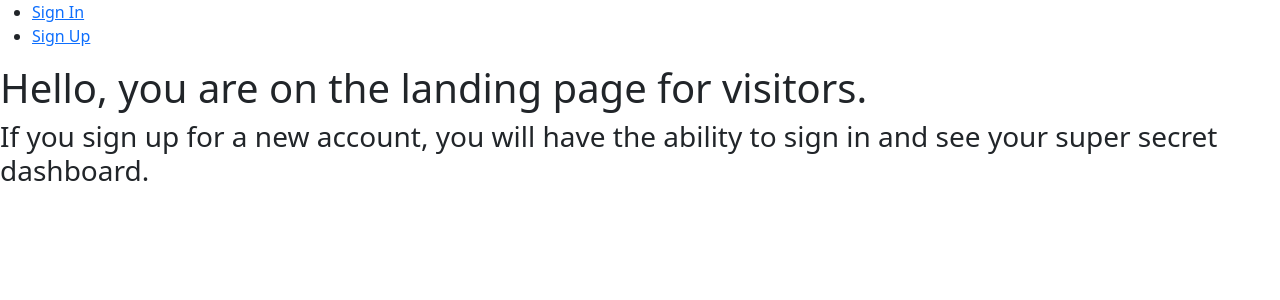
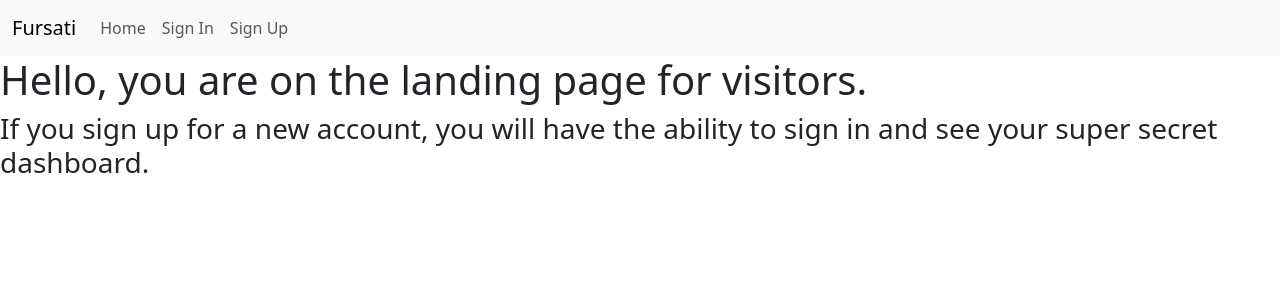
Before and after one commit to Ahmedi7a/Fursati-front-end, a React (Vite) app: page / in a window 1280 px wide. Shown: the top 300 px of the page. Built offline with nearby package versions, Linux system fonts and the light colour scheme; no server answers.

Commit message:
finished details and nav design

```diff
--- a/src/components/NavBar/NavBar.jsx
+++ b/src/components/NavBar/NavBar.jsx
@@ -5,35 +5,44 @@ import { useContext } from 'react';
 const NavBar = ({ handleSignout }) => {
   const user = useContext(AuthedUserContext);
   return (
-    <>
-      {user ? (
-        <nav>
-          <ul>
-            <li><Link to='/'>HOME</Link></li>
-            <li><Link to='/posts'>Job Posts</Link></li>
-            <li>
-              <Link to="/posts/new">New Post</Link>
+    <nav className="navbar navbar-expand-lg bg-body-tertiary">
+      <div className="container-fluid">
+        <Link className="navbar-brand" to="/">Fursati</Link>
+        <button className="navbar-toggler" type="button" data-bs-toggle="collapse" data-bs-target="#navbarSupportedContent" aria-controls="navbarSupportedContent" aria-expanded="false" aria-label="Toggle navigation">
+          <span className="navbar-toggler-icon"></span>
+        </button>
+        <div className="collapse navbar-collapse" id="navbarSupportedContent">
+          <ul className="navbar-nav me-auto mb-2 mb-lg-0">
+            <li className="nav-item">
+              <Link className="nav-link" aria-current="page" to="/">Home</Link>
             </li>
-            <li>
-              <Link to="" onClick={handleSignout}>
-                SIGN OUT
-              </Link>
-            </li>
+            {user ? (
+              <>
+                <li className="nav-item">
+                  <Link className="nav-link" to="/posts">Job Posts</Link>
+                </li>
+                <li className="nav-item">
+                  <Link className="nav-link" to="/posts/new">New Post</Link>
+                </li>
+                <li className="nav-item">
+                  <Link className="nav-link" to="" onClick={handleSignout}>Sign out</Link>
+                </li>
+              </>
+            ) : (
+              <>
+                <li className="nav-item">
+                  <Link className="nav-link" to="/signin">Sign In</Link>
+                </li>
+                <li className="nav-item">
+                  <Link className="nav-link" to="/signup">Sign Up</Link>
+                </li>
+              </>
+            )}
           </ul>
-        </nav>
-      ) : (
-        <nav>
-          <ul>
-            <li>
-              <Link to="/signin">Sign In</Link>
-            </li>
-            <li>
-              <Link to="/signup">Sign Up</Link>
-            </li>
-          </ul>
-        </nav>
-      )}
-    </>
+        </div>
+      </div>
+    </nav>
   );
 };
+
 export default NavBar;
--- a/src/components/PostDetails/PostDetails.jsx
+++ b/src/components/PostDetails/PostDetails.jsx
@@ -29,7 +29,20 @@ const PostDetails = (props) => {
 
     return (
         <>
-            details jhjhjjjhjjhjjjhj
+            <main className="container mx-auto p-4">
+                <h1 className="text-2xl font-bold">Post Details</h1>
+                <div className="border p-4 rounded shadow-md mt-4">
+                    <p><strong>Name:</strong> {post.name}</p>
+                    <p><strong>Email:</strong> {post.email}</p>
+                    <p><strong>About:</strong> {post.about}</p>
+                    <p><strong>Education:</strong> {post.education}</p>
+                    <p><strong>Role:</strong> {post.role}</p>
+                    <p><strong>Experience:</strong> {post.experience}</p>
+                    <p><strong>Status:</strong> {post.status}</p>
+                    <p><strong>Nationality:</strong> {post.nationality}</p>
+                </div>
+                <Link to="/posts" className="mt-4 inline-block text-blue-500">Back to Posts</Link>
+            </main>
         </>
     )
 }
--- a/src/services/postService.js
+++ b/src/services/postService.js
@@ -24,9 +24,28 @@ const index = async () => {
     }
   };
 
+  //post comment
+  const createComment = async (postId, commentFormData) => {
+    try {
+      const res = await fetch(`${BASE_URL}/${postId}/comments`, {
+        method: 'POST',
+        headers: {
+          Authorization: `Bearer ${localStorage.getItem('token')}`,
+          'Content-Type': 'application/json',
+        },
+        body: JSON.stringify(commentFormData),
+      });
+      return res.json();
+    } catch (error) {
+      console.log(error);
+    }
+  };
+
+
 
 
   export {
     index,
     show,
+    createComment,
   }
```
Also changed, not shown: src/App.jsx (line endings or trailing spaces).
